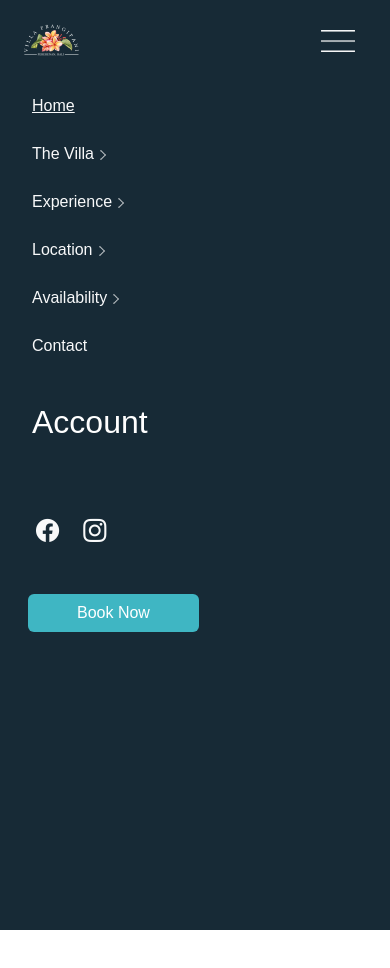
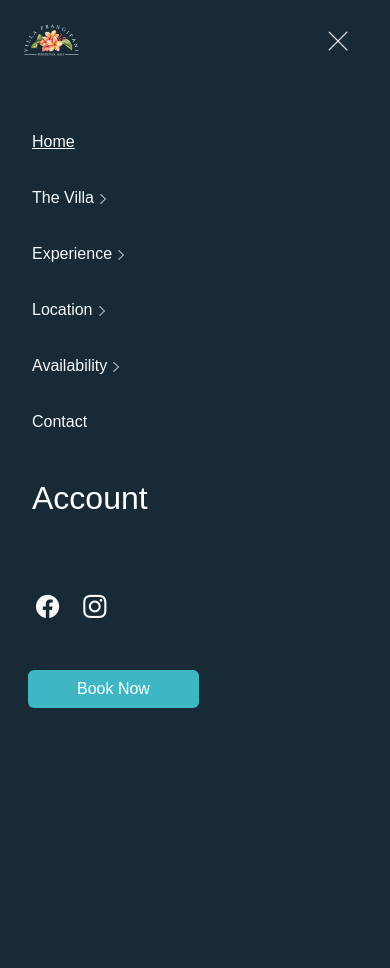
Before and after one commit to rezatd1/villafrangipani, a React (Create React App) app: page /availability in a window 390 px wide. Both pictures are taken after a click on the element 355 px from the left and 36 px from the top of the page. Shown: the top 968 px of the page. Before the commit the page ends 930 px from the top, so only its background shows below. Built offline with nearby package versions, Linux system fonts and the light colour scheme.

Commit message:
mobile navbar improved

```diff
--- a/src/components/navbar/MobileNavbar.js
+++ b/src/components/navbar/MobileNavbar.js
@@ -1,70 +1,56 @@
-import React, { useState } from 'react';
+import React, { useEffect, useState } from 'react';
 import { Link } from 'react-router-dom';
 
 import collapseIcon from '../../assets/img/navbar-collapsed-icon (3).png';
 import expandIcon from '../../assets/img/navbar-expand-icon.png'
 import Logo from '../../assets/img/logo-220.png';
 import leftArrowIcon from '../../assets/img/left-arrow-10.png';
+import navbarResources from '../../resources/navbarResources';
+import MobileNavbarItem from './MobileNavbarItem';
+import MobileNavbarHeader from './MobileNavbarHeader';
 
 export default function MobileNavbar() {
   const [isExpanded, setIsExpanded] = useState(true);
+  const [navbarPage, setNavbarPage] = useState('main');
+  const [disableMenu, setDisableMenu] = useState(false);
 
-  const navbarToggler = () => setIsExpanded(!isExpanded);
+  const handleToggle = (data) => {
+    setTimeout(() => setIsExpanded(!isExpanded), 100)
+    // setIsExpanded(!isExpanded)
+    setDisableMenu(!disableMenu);
+  };
 
   return (
     <>
       {isExpanded ?
-        <nav className="navbar navbar-expand-lg">
-          <div className='w-100 h-100 d-flex justify-content-between bg-light-blue'>
-            <div className='c-nav-logo pt-3 ps-4'>
-              <img className='w-25' src={Logo} />
-            </div>
-            <div className='h4 pt-3 pe-4 pb-2' onClick={navbarToggler}>
-              <img className='w-75' src={collapseIcon} />
-            </div>
-          </div>
+        <nav className={`navbar navbar-expand-lg c-mobile-navbar-expand ${disableMenu ? 'fade-out' : ''}`}>
+          <MobileNavbarHeader
+            navContainerClassName='bg-light-blue'
+            toggleIcon={expandIcon}
+            onToggle={handleToggle}
+          />
         </nav>
         :
-        <nav className="navbar navbar-expand-lg c-mobile-navbar">
-          <div className='w-100 d-flex justify-content-between '>
-            <div className='c-nav-logo pt-3 ps-4'>
-              <img className='w-25' src={Logo} />
+        <nav className={`navbar navbar-expand-lg c-mobile-navbar ${!disableMenu ? 'fade-out' : ''}`}>
+          <MobileNavbarHeader
+            navContainerClassName=''
+            toggleIcon={collapseIcon}
+            onToggle={handleToggle}
+          />
+          <div class="c-mobile-submenu z-1 w-100 pt-2 ps-4 ms-1 mt-5">
+            {navbarResources.map(item => <MobileNavbarItem className={item.className}
+              linkClassName={item.linkClassName}
+              name={item.name}
+              imgClassName={item.imgClassName}
+              icon={item.icon} />)}
+
+            <div className='bottom-navbar'>
+              <div className='py-5 mt-4 ms-2'>
+                <i className="bi bi-facebook text-light h3"></i>
+                <i className="bi bi-instagram text-light h3 ps-4"></i>
+              </div>
+              <button type="button" className="btn bg-light-blue text-white px-5">Book Now</button>
             </div>
-            <div className='h4 pt-3 pe-4 pb-2' onClick={navbarToggler}>
-              <img className='w-75' src={expandIcon} />
-            </div>
-          </div>
-          <div className='c-mobile-submenu z-1 w-100 pt-3 ps-4 ms-1 mt-1'>
-            <div className='ps-1'>
-              <Link className='text-light h6' to='/'>Home</Link>
-            </div>
-            <div className='ps-1 mt-4'>
-              <Link className='text-light h6 text-decoration-none' to='/'>The Villa</Link>
-              <img className='ms-1' src={leftArrowIcon}></img>
-            </div>
-            <div className='ps-1 mt-4'>
-              <Link className='text-light h6 text-decoration-none' to='/'>Experience</Link>
-              <img className='ms-1' src={leftArrowIcon}></img>
-            </div>
-            <div className='ps-1 mt-4'>
-              <Link className='text-light h6 text-decoration-none' to='/'>Location</Link>
-              <img className='ms-1' src={leftArrowIcon}></img>
-            </div>
-            <div className='ps-1 mt-4'>
-              <Link className='text-light h6 text-decoration-none' to='/'>Availability</Link>
-              <img className='ms-1' src={leftArrowIcon}></img>
-            </div>
-            <div className='ps-1 mt-4'>
-              <Link className='text-light h6 text-decoration-none' to='/'>Contact</Link>
-            </div>
-            <div className='ps-1 mt-4 pt-3'>
-              <Link className='text-white cu-account-button'>Account</Link>
-            </div>
-            <div className='py-5 mt-4 ms-2'>
-              <i className="bi bi-facebook text-light h3"></i>
-              <i className="bi bi-instagram text-light h3 ps-4"></i>
-            </div>
-            <button type="button" class="btn bg-light-blue text-white px-5">Book Now</button>
           </div>
         </nav>
       }
--- /dev/null
+++ b/src/components/navbar/MobileNavbarHeader.js
@@ -0,0 +1,20 @@
+import React from 'react';
+
+import Logo from '../../assets/img/logo-220.png';
+
+export default function MobileNavbarHeader({ navContainerClassName, toggleIcon, onToggle }) {
+    const navbarToggler = () => {
+        onToggle('Some data');
+    };
+
+    return (
+        <div className={`w-100 h-100 d-flex justify-content-between ${navContainerClassName}`}>
+            <div className='c-nav-logo pt-3 ps-4'>
+                <img className='w-25' src={Logo} />
+            </div>
+            <div className='h4 pt-3 pe-4 pb-2' onClick={navbarToggler}>
+                <img className='w-75' src={toggleIcon} />
+            </div>
+        </div>
+    );
+}
--- /dev/null
+++ b/src/components/navbar/MobileNavbarItem.js
@@ -0,0 +1,12 @@
+import React from 'react';
+import { Link } from 'react-router-dom';
+
+import Icon from '../../assets/img/left-arrow-10.png'
+
+export default function MobileNavbarItem({ className, linkClassName, name, imgClassName }) {
+    return (
+        <div className={className}>
+            <Link className={linkClassName} >{name}</Link>
+            <img className={imgClassName} src={Icon}></img>
+        </div>)
+}
--- a/src/components/navbar/Navbar.js
+++ b/src/components/navbar/Navbar.js
@@ -1,6 +1,6 @@
 import React, { useState } from 'react';
+
 import CommonHelper from '../../utilities/commonHelper/CommonHelper';
-
 import './navbar.scss';
 import DesktopNavbar from './DesktopNavbar';
 import MobileNavbar from './MobileNavbar';
--- a/src/components/navbar/navbar.scss
+++ b/src/components/navbar/navbar.scss
@@ -13,12 +13,77 @@
     }
 }
 
+.c-mobile-navbar-expand {
+    position: relative;
+    top: 0;
+    animation: slideInExpand 0.3s cubic-bezier(0.42, 0, 0.58, 1);
+
+    @keyframes slideInExpand {
+        0% {
+            opacity: 0;
+        }
+
+        100% {
+            opacity: 1;
+        }
+    }
+}
+
 .c-mobile-navbar {
     background-color: $dark-blue !important;
-    transition: 0.5s;
+    transition: 0.7s;
+
+    .c-mobile-submenu {
+        position: relative;
+        animation: slideIn 0.3s cubic-bezier(0.42, 0, 0.58, 1);
+
+        @keyframes slideIn {
+            0% {
+                transform: translateY(20px);
+                opacity: 0;
+            }
+
+            100% {
+                transform: translateY(0);
+                opacity: 1;
+            }
+        }
+
+
+        .bottom-navbar {
+            position: relative;
+            animation: slideInBottomNavbar 0.5s cubic-bezier(0.42, 0, 0.58, 1);
+
+            @keyframes slideInBottomNavbar {
+                0% {
+                    transform: translateY(60px);
+                    opacity: 0;
+                }
+
+                100% {
+                    transform: translateY(0);
+                    opacity: 1;
+                }
+            }
+        }
+    }
 
     .z-1 {
         height: 100vh;
     }
 
 }
+
+.fade-out {
+    position: relative;
+    animation: fadeOut 0.3s cubic-bezier(0.42, 0, 0.58, 1);
+
+    @keyframes fadeOut {
+        from {
+          opacity: 1;
+        }
+        to {
+          opacity: 0;
+        }
+      }
+}
--- /dev/null
+++ b/src/resources/navbarResources.js
@@ -0,0 +1,46 @@
+import s from '../assets/img/left-arrow-10.png'
+
+const navbarResources = [{
+  className: 'ps-1',
+  linkClassName: 'text-light h6',
+  name: 'Home',
+  imgClassName: 'd-none',
+},
+{
+  className: 'ps-1 mt-4 pt-2',
+  linkClassName: 'text-light h6 text-decoration-none',
+  name: 'The Villa',
+  imgClassName: 'ms-1',
+}, {
+  className: 'ps-1 mt-4 pt-2',
+  linkClassName: 'text-light h6 text-decoration-none',
+  name: 'Experience',
+  imgClassName: 'ms-1',
+},
+{
+  className: 'ps-1 mt-4 pt-2',
+  linkClassName: 'text-light h6 text-decoration-none',
+  name: 'Location',
+  imgClassName: 'ms-1',
+},
+{
+  className: 'ps-1 mt-4 pt-2',
+  linkClassName: 'text-light h6 text-decoration-none',
+  name: 'Availability',
+  imgClassName: 'ms-1',
+},
+{
+  className: 'ps-1 mt-4 pt-2',
+  linkClassName: 'text-light h6 text-decoration-none',
+  name: 'Contact',
+  imgClassName: 'd-none',
+},
+{
+  className: 'ps-1 mt-4 pt-3',
+  linkClassName: 'text-white cu-account-button',
+  name: 'Account',
+  imgClassName: 'd-none',
+},
+];
+
+export default navbarResources;
--- a/src/views/availability/checkDates/CheckDates.js
+++ b/src/views/availability/checkDates/CheckDates.js
@@ -4,7 +4,7 @@ import Navbar from '../../../components/navbar/Navbar';
 
 export default function CheckDates() {
   return (
-    <div className='bg-success' style={{ width: '100vw', height: '100vh' }}>
+    <div>
       <Navbar />
     </div>
   )
```
Also changed, not shown: 1 other file (tests, documents, lock files or other folders).
